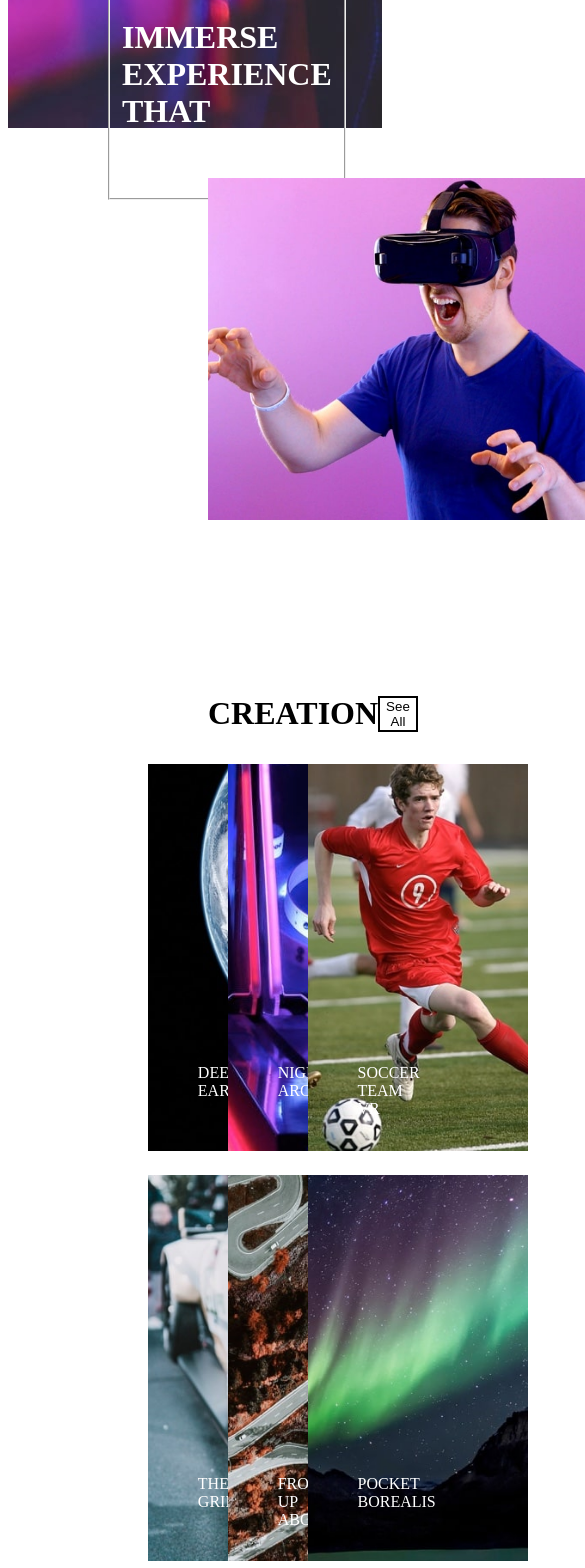
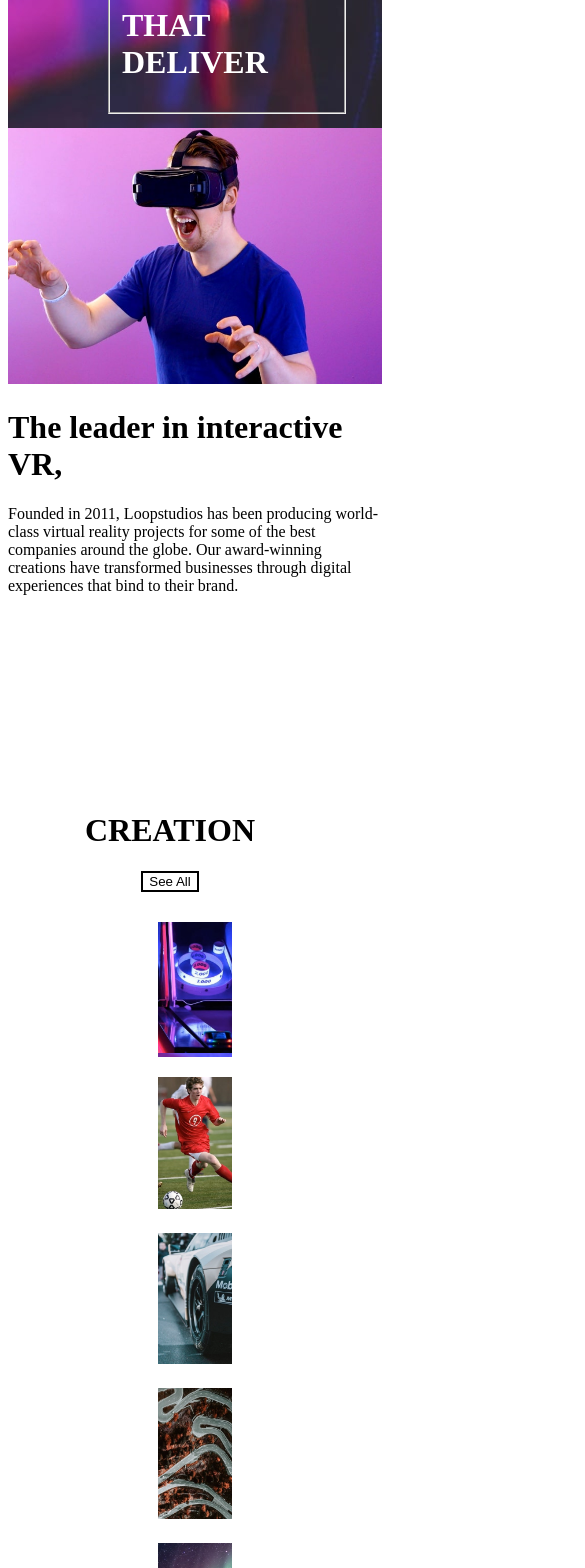
Before and after one commit to NerdsCube/loopstudios, a React (Create React App) app: page / in a window 390 px wide. Shown: the part 280-1848 px from the top of the page, 585 px wide, since content can reach past the window. Built offline with nearby package versions, Linux system fonts and the light colour scheme.

Commit message:
update components

```diff
--- a/src/components/Creation.js
+++ b/src/components/Creation.js
@@ -16,17 +16,14 @@ function Creation() {
                 <button>See All</button>
             </div>
             <div className="creations">
-                <div className="grid">
-                    <img src={image2} />
-                    <label>DEEP EARTH</label>
-                </div>
-                <div className="grid"><img src={image6} /><label>NIGHT ARCADE</label></div>
-                <div className="grid"><img src={image8} /><label>SOCCER TEAM VR</label></div>
-                <div className="grid"><img src={image5} /><label>THE GRID</label></div>
-                <div className="grid"><img src={image4} /><label>FROM UP ABOVE</label></div>
-                <div className="grid"><img src={image7} /><label>POCKET BOREALIS</label></div>
-                <div className="grid"><img src={image1} /><label>THE CURIOSITY</label></div>
-                <div className="grid"><img src={image3} /><label>MAKE IT FISHEYE</label></div>
+                <div className="grid one"><label>DEEP EARTH</label></div>
+                <div className="grid two"><img className="image2" src={image6} /><label>NIGHT ARCADE</label></div>
+                <div className="grid"><img className="image3" src={image8} /><label>SOCCER TEAM VR</label></div>
+                <div className="grid"><img className="image4" src={image5} /><label>THE GRID</label></div>
+                <div className="grid"><img className="image5" src={image4} /><label>FROM UP ABOVE</label></div>
+                <div className="grid"><img className="image6" src={image7} /><label>POCKET BOREALIS</label></div>
+                <div className="grid"><img className="image7" src={image1} /><label>THE CURIOSITY</label></div>
+                <div className="grid"><img className="image8" src={image3} /><label>MAKE IT FISHEYE</label></div>
             </div>
         </div>
     )
--- a/src/style.css
+++ b/src/style.css
@@ -32,7 +32,7 @@
     color: #fff;
     text-decoration: none;
 }
-a:hover{
+li a:hover{
     text-decoration: underline;
 }
 fieldset{
@@ -56,17 +56,6 @@ fieldset{
     background-color: #fff;
 }
 
-.inter-img{
-    position: relative;
-}
-.sm{
-    position: absolute;
-    left: 600px;
-    top: 600px;
-    width: 30%;
-    padding: 100px;
-}
-
 .creation{
     margin-top: 150px;
 }
@@ -88,6 +77,8 @@ button{
 
 button:hover{
     background-color: #000;
+    cursor: pointer;
+    color: #fff;
 }
 
 .creations{
@@ -107,7 +98,6 @@ label{
     left: 50px;
     top: 300px;
     color: #fff
-
 }
 
 .grid img{
@@ -138,18 +128,86 @@ footer{
     justify-content: right;
     align-items: flex-end;
 }
+.one{
+    background: url(../src/images/desktop/image-deep-earth.jpg) no-repeat;
+}
+.two{
+    background: url(../src/images/mobile/image-night-arcade.jpg);
+}
 
-/* @media screen and (min-width: 700px) {
-    .creations {
-        display: grid;
-        grid-template-columns: repeat(2, 1fr);
+@media screen and (max-width: 900px) {
+    .one{
+        background: url(../src/images/mobile/image-deep-earth.jpg) no-repeat;
     }
+
+    .background{
+        background: url(../src/images/desktop/image-hero.jpg) no-repeat;
+        position: relative;
+        display: flex;
+        flex-direction: column;
+        width: 100%;
+        height: 400px;
+    }
+    .list{
+        display: none;
+    }
+
+    .interactive{
+        display: flex;
+        flex-direction: column;
+        justify-content: center;
+        width: 100%;
+        margin: 0 auto;
+    }
+    .interactive img{
+        max-width: 100%;
+    }
+
+    .creation{
+        margin-top: 150px;
+        display: flex;
+        flex-direction: column;
+        align-items: center;
+        justify-content: center;
+        margin-left: 0;
+        width: 100%;
+    }
+
+    .create{
+        display: flex;
+        flex-direction: column;
+        justify-content: space-between;
+        margin-top: 30px;
+        align-items: center;
+    }
+
+    .creations{
+        display: flex;
+        flex-direction: column;
+        justify-content: center;
+        align-items: center;
+        width: 100%;
+        margin: 0 auto;
+    }
+    .grid img{
+        width: 100%;
+    }
+    .image1{
+        background: url(../src/images/mobile/image-deep-earth.jpg);
+    }
+    .image2{
+        background: url(../src/images/mobile/image-night-arcade.jpg);
+    }
+
 }
 
 @media screen and (min-width: 1200px) {
-    .creations {
-        display: grid;
-        grid-template-columns: repeat(4, 1fr);
+    .sm{
+        position: absolute;
+        left: 600px;
+        top: 600px;
+        width: 25%;
+        padding: 100px;
     }
 
-} */
+}
```
